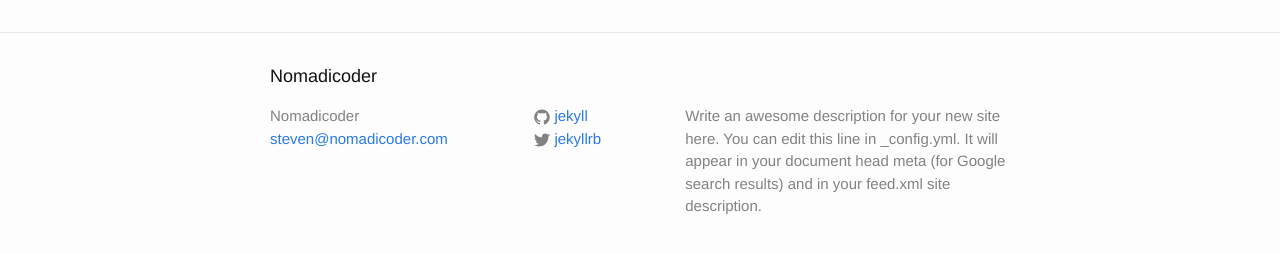
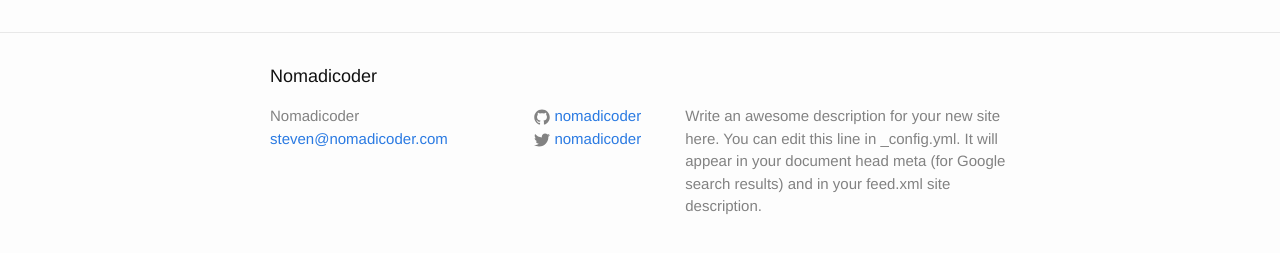
Before and after one commit to nomadicoder/nomadicoder.github.io, a Jekyll site: the page built from index.html, in a window 1280 px wide. Shown: the part 264-517 px from the top of the page. Built offline with Jekyll 4.4.1, drawn with Linux system fonts in a browser that asks for light colours.

Commit message:
Brand links

```diff
--- a/_config.yml
+++ b/_config.yml
@@ -6,9 +6,9 @@ description: > # this means to ignore newlines until "baseurl:"
   line in _config.yml. It will appear in your document head meta (for
   Google search results) and in your feed.xml site description.
 baseurl: "" # the subpath of your site, e.g. /blog/
-url: "http://yourdomain.com" # the base hostname & protocol for your site
-twitter_username: jekyllrb
-github_username:  jekyll
+url: "http://nomadicoder.com" # the base hostname & protocol for your site
+twitter_username: nomadicoder
+github_username:  nomadicoder
 
 # Build settings
 markdown: kramdown
```
